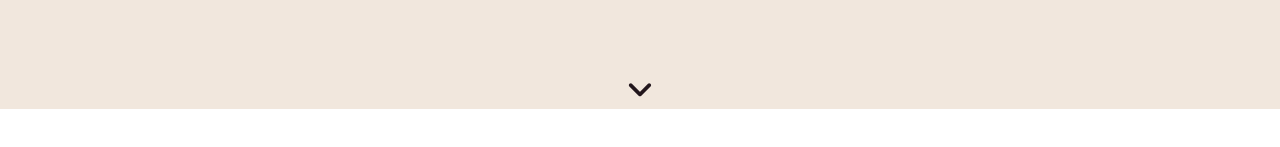
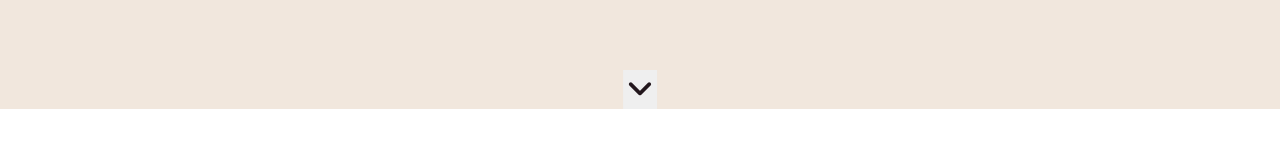
Before and after one commit to 2ndborn/karahair, a React (Create React App) app in the folder kara-app/: page / in a window 1280 px wide. Shown: the part 691-838 px from the top of the page. Built offline with nearby package versions, Linux system fonts and the light colour scheme; a web font is replaced by a local one.

Commit message:
Added the smooth scrolling to the arrow to section function

```diff
--- a/kara-app/src/components/Title.js
+++ b/kara-app/src/components/Title.js
@@ -9,9 +9,9 @@ function Title() {
   const isLoaded = useFadeUp(1000);
   const getColor = useDynamicColor();
 
-  // const scrollToNext = () => {
-  //   document.getElementById("next-section")?.scrollIntoView({ behavior: "smooth" });
-  // };
+  const scrollToNext = () => {
+    document.getElementById("next-section")?.scrollIntoView({ behavior: "smooth" });
+  };
 
   return (
     <div
@@ -39,7 +39,8 @@ function Title() {
             )}
       </Container>
       <div className={styles.Arrow}>
-        <a href='#next-section'
+        <button
+          onClick={scrollToNext}
           className={`${styles.ScrollButton} text-decoration-none`}
           aria-label="Scroll to next section"
         >
@@ -48,7 +49,7 @@ function Title() {
         animate={{ scale: [1,1.3,1]}}
         transition={{duration: 2, repeat: Infinity}}
         ></motion.i>
-        </a>
+        </button>
       </div>
     </div>
   )
--- a/kara-app/src/styles/Title.module.css
+++ b/kara-app/src/styles/Title.module.css
@@ -22,10 +22,11 @@
     font-size: 25px;
 }
 
-a {
+button {
   text-decoration: none;
   color: #22161c;
   cursor: pointer; /* Keeps click functionality */
+  border: none;
 }
 
 
```
